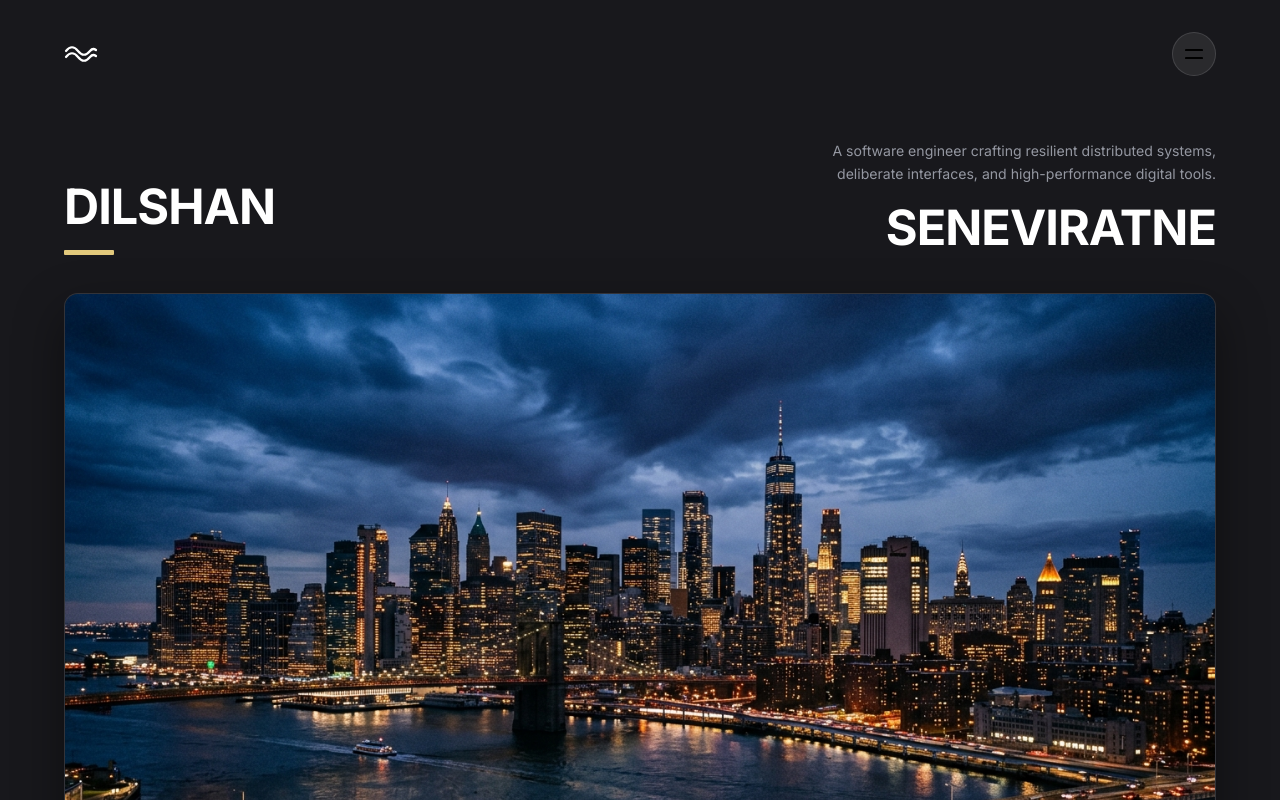
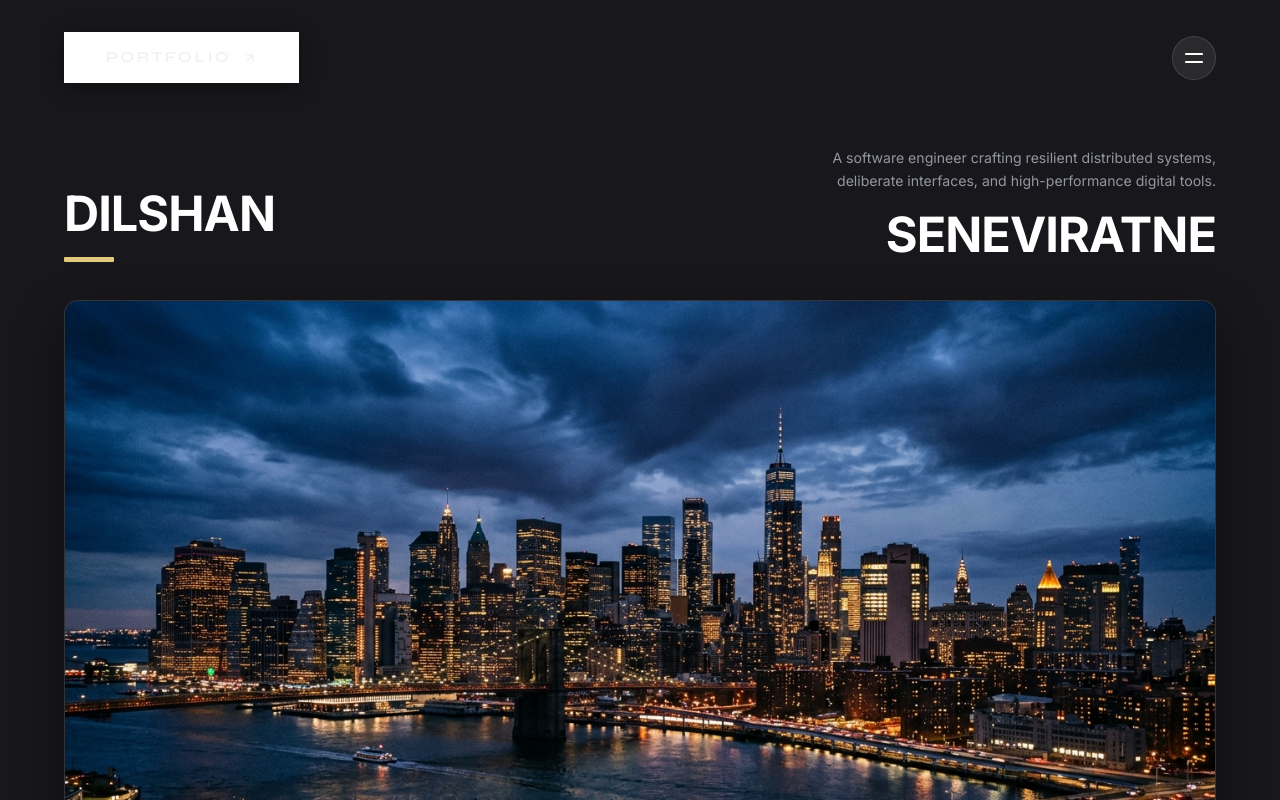
Before and after one commit to dilshandevxx/dilshan-personal-portfolio, a Next.js app: page / in a window 1280 px wide. Shown: the top 800 px of the page. Built offline with nearby package versions, Linux system fonts and the light colour scheme; a web font is replaced by a local one.

Commit message:
feat(hero): remove wave icon and add big minimal square-corner portfolio button in top left

```diff
--- a/next.config.ts
+++ b/next.config.ts
@@ -20,6 +20,15 @@ const nextConfig: NextConfig = {
       },
     ],
   },
+  async redirects() {
+    return [
+      {
+        source: "/portfolio",
+        destination: "/projects",
+        permanent: false,
+      },
+    ];
+  },
 };
 
 export default nextConfig;
--- a/src/components/cover/sections/HeroLucas.module.css
+++ b/src/components/cover/sections/HeroLucas.module.css
@@ -32,20 +32,45 @@
   margin-bottom: clamp(2.5rem, 5vw, 4.2rem);
 }
 
-.logoLink {
+/* Minimal Big Square-Corner Portfolio Button (Top-Left) */
+.portfolioBtn {
   display: inline-flex;
   align-items: center;
-  color: #ffffff;
+  justify-content: center;
+  gap: 0.75rem;
+  background-color: #ffffff;
+  color: #121316;
+  padding: 1rem 2.5rem;
+  font-family: var(--font-display, 'Syne', sans-serif);
+  font-size: 0.95rem;
+  font-weight: 700;
+  letter-spacing: 0.16em;
+  text-transform: uppercase;
   text-decoration: none;
-  transition: opacity 0.2s ease;
+  border-radius: 0px !important; /* Strict minimal square corners */
+  border: 2px solid #ffffff;
+  box-shadow: 0 4px 22px rgba(0, 0, 0, 0.4);
+  cursor: pointer;
+  transition: all 0.25s cubic-bezier(0.16, 1, 0.3, 1);
+  line-height: 1;
+  position: relative;
+  z-index: 5;
 }
 
-.logoLink:hover {
-  opacity: 0.75;
+.portfolioBtn:hover {
+  background-color: var(--accent, #e2c97c);
+  border-color: var(--accent, #e2c97c);
+  color: #151518;
+  transform: translateY(-2px);
+  box-shadow: 0 8px 26px rgba(226, 201, 124, 0.3);
 }
 
-.waveIcon {
-  stroke: #ffffff;
+.btnArrow {
+  transition: transform 0.25s ease;
+}
+
+.portfolioBtn:hover .btnArrow {
+  transform: translate(2px, -2px);
 }
 
 .menuButton {
@@ -59,6 +84,7 @@
   justify-content: center;
   cursor: pointer;
   transition: all 0.25s ease;
+  color: #ffffff;
 }
 
 .menuButton:hover {
@@ -177,6 +203,14 @@
    MOBILE RESPONSIVENESS
    -------------------------------------------------------------------------- */
 @media (max-width: 768px) {
+  .topBar {
+    margin-bottom: 2rem;
+  }
+  .portfolioBtn {
+    padding: 0.8rem 1.6rem;
+    font-size: 0.82rem;
+    letter-spacing: 0.12em;
+  }
   .typographyHeader {
     grid-template-columns: 1fr;
     gap: 1.5rem;
--- a/src/components/cover/sections/HeroLucas.tsx
+++ b/src/components/cover/sections/HeroLucas.tsx
@@ -21,20 +21,21 @@ export default function HeroLucas() {
             animate={{ opacity: 1, y: 0 }}
             transition={{ duration: 0.5, ease: [0.16, 1, 0.3, 1] }}
           >
-            <Link href="/" className={styles.logoLink} aria-label="Home">
+            <Link href="/projects" className={styles.portfolioBtn}>
+              <span>PORTFOLIO</span>
               <svg
-                width="34"
-                height="20"
-                viewBox="0 0 34 20"
+                width="14"
+                height="14"
+                viewBox="0 0 24 24"
                 fill="none"
                 stroke="currentColor"
-                strokeWidth="2.2"
+                strokeWidth="2.5"
                 strokeLinecap="round"
                 strokeLinejoin="round"
-                className={styles.waveIcon}
+                className={styles.btnArrow}
               >
-                <path d="M2 13C6 8 10 8 14 13C18 18 22 18 26 13C28 10.5 30 10.5 32 12" />
-                <path d="M2 7C6 2 10 2 14 7C18 12 22 12 26 7C28 4.5 30 4.5 32 6" />
+                <line x1="7" y1="17" x2="17" y2="7"></line>
+                <polyline points="7 7 17 7 17 17"></polyline>
               </svg>
             </Link>
 
```
